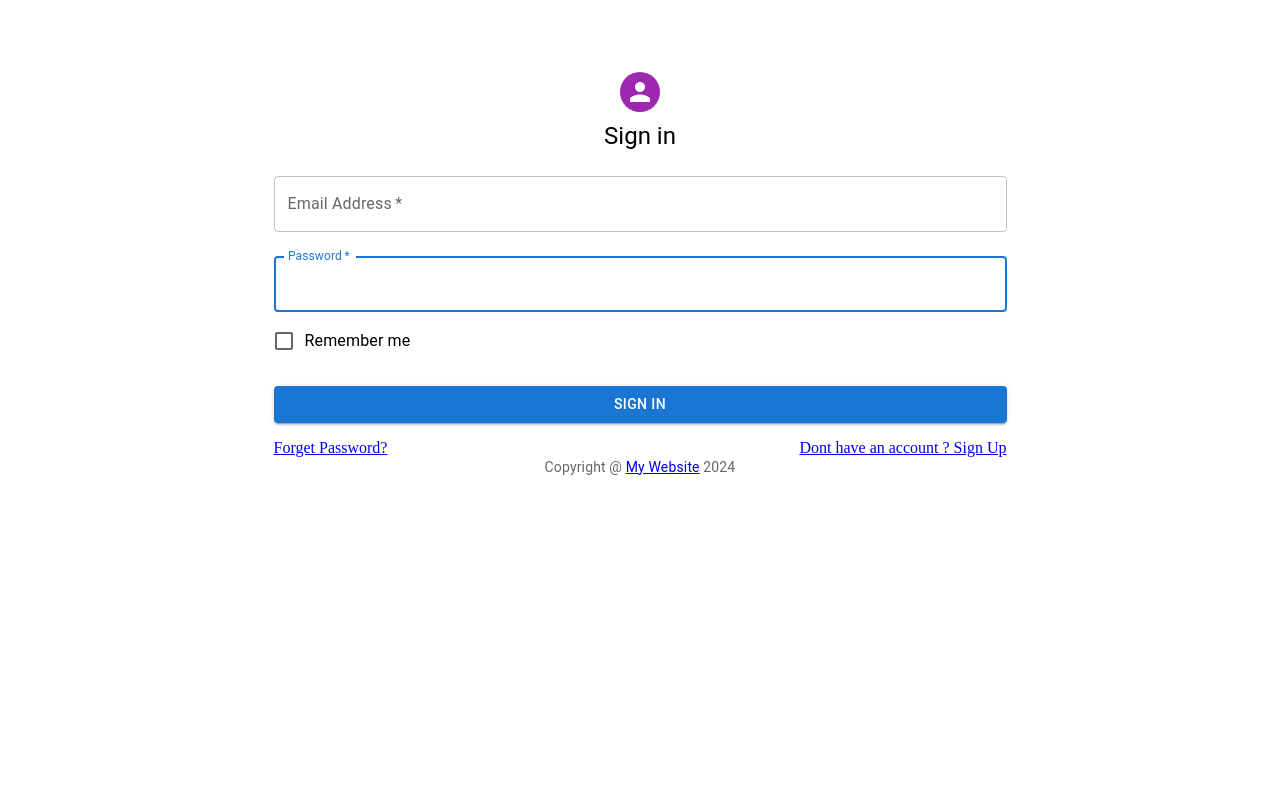
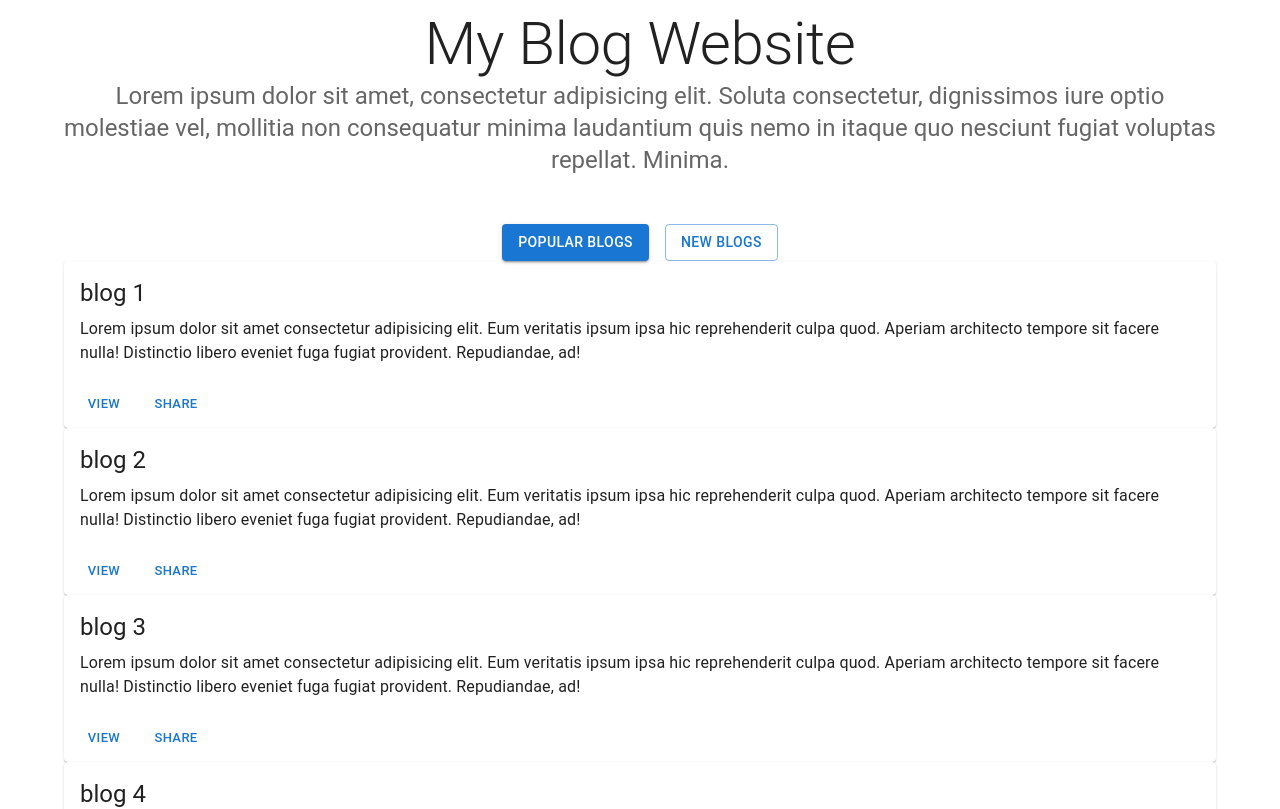
Before and after one commit to Sizzlesina/MUI_course, a React (Vite) app in the folder mui-tutorial/: page / in a window 1280 px wide. Shown: the top 809 px of the page. Built offline with nearby package versions, Linux system fonts and the light colour scheme; grey boxes are pictures that could not be loaded.

Commit message:
HomePage done

```diff
--- a/mui-tutorial/src/App.jsx
+++ b/mui-tutorial/src/App.jsx
@@ -63,8 +63,8 @@ function App() {
 
       <BrowserRouter>
         <Routes>
-          <Route path='/' element={<LoginPage />} />
-          <Route index element={<LoginPage />} />
+          <Route path='/' element={<HomePage />} />
+          <Route index element={<HomePage />} />
           <Route path='/home' element={<HomePage />} />
         </Routes>
       </BrowserRouter>
--- a/mui-tutorial/src/SPA/pages/HomePage.jsx
+++ b/mui-tutorial/src/SPA/pages/HomePage.jsx
@@ -1,9 +1,119 @@
+/** @format */
+
+import {
+  Box,
+  Button,
+  Card,
+  CardActions,
+  CardContent,
+  CardMedia,
+  Container,
+  Grid,
+  Stack,
+  Typography,
+} from "@mui/material";
+
 function HomePage() {
+  const data =  [
+    {
+      id: 1,
+      name: "blog 1",
+      text: " Lorem ipsum dolor sit amet consectetur adipisicing elit. Eum veritatis ipsum ipsa hic reprehenderit culpa quod. Aperiam architecto tempore sit facere nulla! Distinctio libero eveniet fuga fugiat provident. Repudiandae, ad!",
+    },
+    {
+      id: 2,
+      name: "blog 2",
+      text: " Lorem ipsum dolor sit amet consectetur adipisicing elit. Eum veritatis ipsum ipsa hic reprehenderit culpa quod. Aperiam architecto tempore sit facere nulla! Distinctio libero eveniet fuga fugiat provident. Repudiandae, ad!",
+    },
+    {
+      id: 3,
+      name: "blog 3",
+      text: " Lorem ipsum dolor sit amet consectetur adipisicing elit. Eum veritatis ipsum ipsa hic reprehenderit culpa quod. Aperiam architecto tempore sit facere nulla! Distinctio libero eveniet fuga fugiat provident. Repudiandae, ad!",
+    },
+    {
+      id: 4,
+      name: "blog 4",
+      text: " Lorem ipsum dolor sit amet consectetur adipisicing elit. Eum veritatis ipsum ipsa hic reprehenderit culpa quod. Aperiam architecto tempore sit facere nulla! Distinctio libero eveniet fuga fugiat provident. Repudiandae, ad!",
+    },
+    {
+      id: 5,
+      name: "blog 5",
+      text: " Lorem ipsum dolor sit amet consectetur adipisicing elit. Eum veritatis ipsum ipsa hic reprehenderit culpa quod. Aperiam architecto tempore sit facere nulla! Distinctio libero eveniet fuga fugiat provident. Repudiandae, ad!",
+    },
+    {
+      id: 6,
+      name: "blog 6",
+      text: " Lorem ipsum dolor sit amet consectetur adipisicing elit. Eum veritatis ipsum ipsa hic reprehenderit culpa quod. Aperiam architecto tempore sit facere nulla! Distinctio libero eveniet fuga fugiat provident. Repudiandae, ad!",
+    },
+    {
+      id: 7,
+      name: "blog 7",
+      text: " Lorem ipsum dolor sit amet consectetur adipisicing elit. Eum veritatis ipsum ipsa hic reprehenderit culpa quod. Aperiam architecto tempore sit facere nulla! Distinctio libero eveniet fuga fugiat provident. Repudiandae, ad!",
+    },
+    {
+      id: 8,
+      name: "blog 8",
+      text: " Lorem ipsum dolor sit amet consectetur adipisicing elit. Eum veritatis ipsum ipsa hic reprehenderit culpa quod. Aperiam architecto tempore sit facere nulla! Distinctio libero eveniet fuga fugiat provident. Repudiandae, ad!",
+    },
+    {
+      id: 9,
+      name: "blog 9",
+      text: " Lorem ipsum dolor sit amet consectetur adipisicing elit. Eum veritatis ipsum ipsa hic reprehenderit culpa quod. Aperiam architecto tempore sit facere nulla! Distinctio libero eveniet fuga fugiat provident. Repudiandae, ad!",
+    },
+  ];
   return (
-    <div>
-
-    </div>
-  )
+    <Box>
+      <Box>
+        <Container>
+          <Typography variant='h2' align='center' color={"text.primary"}>
+            My Blog Website
+          </Typography>
+          <Typography
+            variant='h5'
+            align='center'
+            paragraph
+            color={"text.secondary"}>
+            Lorem ipsum dolor sit amet, consectetur adipisicing elit. Soluta
+            consectetur, dignissimos iure optio molestiae vel, mollitia non
+            consequatur minima laudantium quis nemo in itaque quo nesciunt
+            fugiat voluptas repellat. Minima.
+          </Typography>
+          <Stack
+            sx={{ pt: 4 }}
+            direction={"row"}
+            spacing={2}
+            justifyContent={"center"}>
+            <Button variant='contained'>Popular Blogs</Button>
+            <Button variant='outlined'>New Blogs</Button>
+          </Stack>
+        </Container>
+      </Box>
+      <Container>
+        <Grid container>
+          {data.map((item) => (
+            <Grid item key={item.id}>
+              <Card>
+                <CardMedia
+                  component='div'
+                  image='https://source.unsplash.com/random?wallpapers'
+                />
+                <CardContent>
+                  <Typography gutterBottom variant='h5'>
+                    {item.name}
+                  </Typography>
+                  <Typography>{item.text}</Typography>
+                </CardContent>
+                <CardActions>
+                  <Button size='small'>View</Button>
+                  <Button size='small'>Share</Button>
+                </CardActions>
+              </Card>
+            </Grid>
+          ))}
+        </Grid>
+      </Container>
+    </Box>
+  );
 }
 
-export default HomePage
+export default HomePage;
--- a/mui-tutorial/src/SPA/pages/LoginPage.jsx
+++ b/mui-tutorial/src/SPA/pages/LoginPage.jsx
@@ -7,6 +7,7 @@ import {
   Checkbox,
   FormControlLabel,
   Grid,
+  Paper,
   TextField,
   Typography,
 } from "@mui/material";
@@ -23,6 +24,25 @@ function LoginPage() {
     });
   };
   return (
+    <Grid container component={"main"} sx={{ height: "100vh" }}>
+      <Grid
+        item
+        xs={false}
+        sm={4}
+        md={7}
+        sx={{
+          backgroundImage:
+            "url(https://images.unsplash.com/photo-1708724195876-1156245fce21?w=500&auto=format&fit=crop&q=60&ixlib=rb-4.0.3&ixid=M3wxMjA3fDB8MHxlZGl0b3JpYWwtZmVlZHw5fHx8ZW58MHx8fHx8)",
+          backgroundRepeat: "no-repeat",
+          backgroundColor: (t) =>
+            t.palette.mode === "light"
+              ? t.palette.grey[50]
+              : t.palette.grey[80],
+          backgroundSize: "cover",
+          backgroundPosition: "center",
+        }}
+      />
+      <Grid item component={Paper} square elevation={6} xs={12} md={5} sm={8}>
         <Box
           sx={{
             my: 8,
@@ -32,8 +52,14 @@ function LoginPage() {
             alignItems: "center",
           }}>
           <Avatar sx={{ m: 1, bgcolor: "secondary.main" }}></Avatar>
-      <Typography variant='h5'>Sign in</Typography>
-      <Box component={"form"} onSubmit={handleSubmit} noValidate sx={{ mt: 1 }}>
+          <Typography variant='h5' color={"secondary.main"}>
+            Sign in
+          </Typography>
+          <Box
+            component={"form"}
+            onSubmit={handleSubmit}
+            noValidate
+            sx={{ mt: 1 }}>
             <TextField
               margin='normal'
               required
@@ -81,6 +107,8 @@ function LoginPage() {
             </Typography>
           </Box>
         </Box>
+      </Grid>
+    </Grid>
   );
 }
 
```
Also changed, not shown: 1 other file (tests, documents, lock files or other folders). Lines whose indentation alone changed are shown as unchanged.
